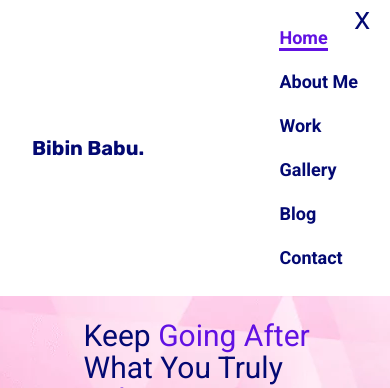
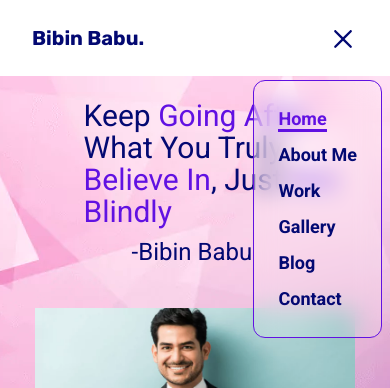
Before and after one commit to Himanshu8825/portfolio3, a React (Vite) app: page / in a window 390 px wide. Both pictures are taken after a click on the icon 343 px from the left and 39 px from the top of the page. Shown: the top 388 px of the page. Built offline with nearby package versions, Linux system fonts and the light colour scheme.

Commit message:
all done

```diff
--- a/src/components/Navbar.jsx
+++ b/src/components/Navbar.jsx
@@ -1,6 +1,7 @@
 import React, { useState, useEffect } from "react";
 import { Link, useLocation } from "react-router-dom";
 import { GiHamburgerMenu } from "react-icons/gi";
+import { RxCross2 } from "react-icons/rx";
 
 const Navbar = () => {
   const location = useLocation();
@@ -33,18 +34,18 @@ const Navbar = () => {
         />
         {showMenu && (
           <div
-            className="text-3xl absolute right-5 top-0 text-bg-primary"
+            className="text-3xl absolute right-[2rem] top-[1.5rem] text-bg-primary"
             onClick={toggleMenu}
           >
-            x
+            <RxCross2 />
           </div>
         )}
         {/* List Items */}
 
         <ul
-          className={`text-bg-primary text-lg  font-Roboto font-semibold gap-4 ${
+          className={`text-bg-primary text-lg  font-Roboto font-semibold ss:gap-4 gap-1 ss:bg-transparent bg-white ss:p-0 p-6 ss:mt-0 mt-[1rem] ss:rounded-none rounded-xl bg-opacity-15 backdrop-filter backdrop-blur-md ss:border-none border border-bg-secondary ${
             showMenu
-              ? "flex flex-col md:flex-row md:gap-8 gap-2"
+              ? " flex flex-col md:flex-row md:gap-8 gap-2  slideIn  absolute z-50 right-2 top-[4rem]"
               : "hidden md:flex"
           }`}
         >
--- a/src/index.css
+++ b/src/index.css
@@ -97,3 +97,18 @@ li a:hover {
   font-weight: bold;
   color: #6111e2;
 }
+
+/* Navbar.css */
+
+@keyframes slideIn {
+  from {
+    transform: translateX(100%);
+  }
+  to {
+    transform: translateX(0);
+  }
+}
+
+.slideIn {
+  animation: slideIn 0.7s forwards;
+}
```
